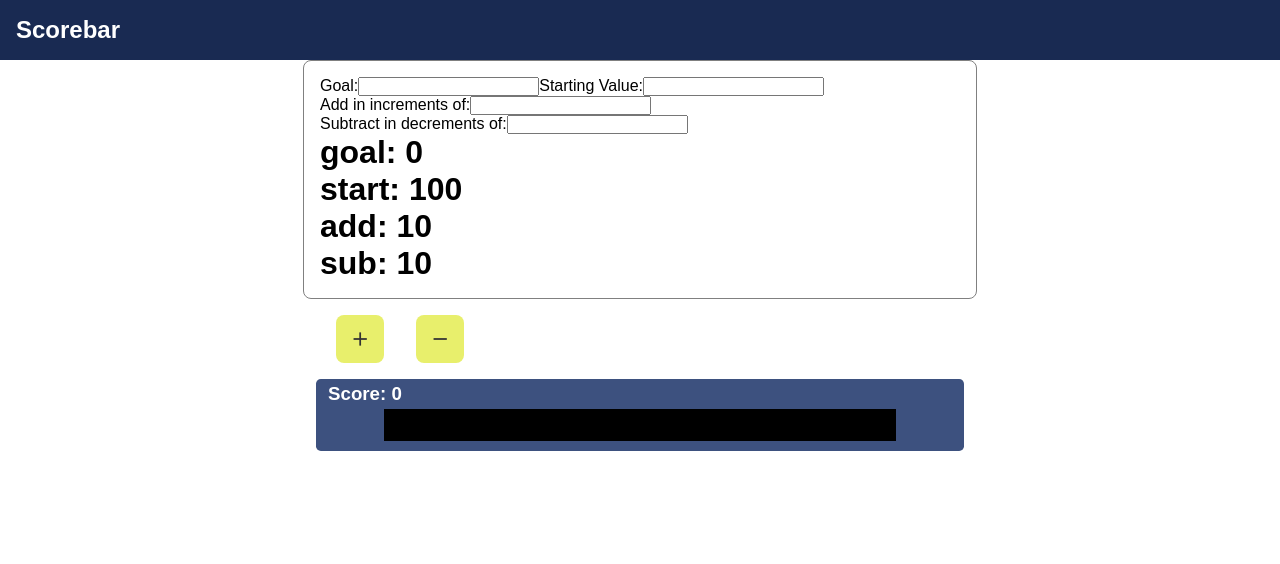
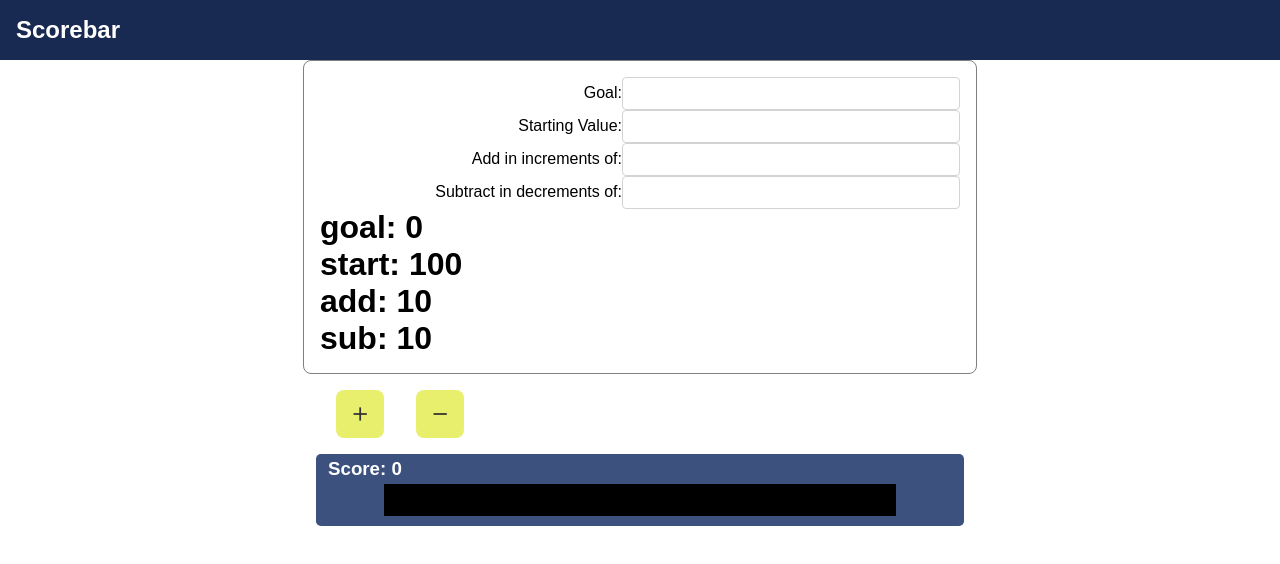
Before and after one commit to prestonwin78/goalbug, a React app: page / in a window 1280 px wide. Built offline with nearby package versions, Linux system fonts and the light colour scheme.

Commit message:
Change form design

```diff
--- a/src/SettingsForm.js
+++ b/src/SettingsForm.js
@@ -22,30 +22,33 @@ class SettingsForm extends React.Component {
   render() {
     return (
       <div className="settings-container">
-        <label>
-          Goal:
+        <div className="block">
+          <label>Goal:</label>
           <input type="text" name="goal" onChange={this.handleChange} />
-        </label>
-        <label>
-          Starting Value:
+        </div>
+
+        <div className="block">
+          <label>Starting Value:</label>
           <input type="text" name="start" onChange={this.handleChange} />
-        </label>
-        <label>
-          Add in increments of:
+        </div>
+
+        <div className="block">
+          <label>Add in increments of:</label>
           <input
             type="text"
             name="addIncrements"
             onChange={this.handleChange}
           />
-        </label>
-        <label>
-          Subtract in decrements of:
+        </div>
+
+        <div className="block">
+          <label>Subtract in decrements of:</label>
           <input
             type="text"
             name="subDecrements"
             onChange={this.handleChange}
           />
-        </label>
+        </div>
 
         <h1>goal: {this.state.goal}</h1>
         <h1>start: {this.state.start}</h1>
--- a/src/styles/settings.css
+++ b/src/styles/settings.css
@@ -6,6 +6,18 @@
   padding: 1rem;
 }
 
-.settings-container label {
-  display: inline-block;
+.block {
+  width: 100%;
+  text-align: right;
 }
+
+.block label {
+  width: 50%;
+}
+
+.block input {
+  width: 50%;
+  padding: 0.5rem;
+  border-radius: 0.25rem;
+  border: 1px solid lightgray;
+}
```
